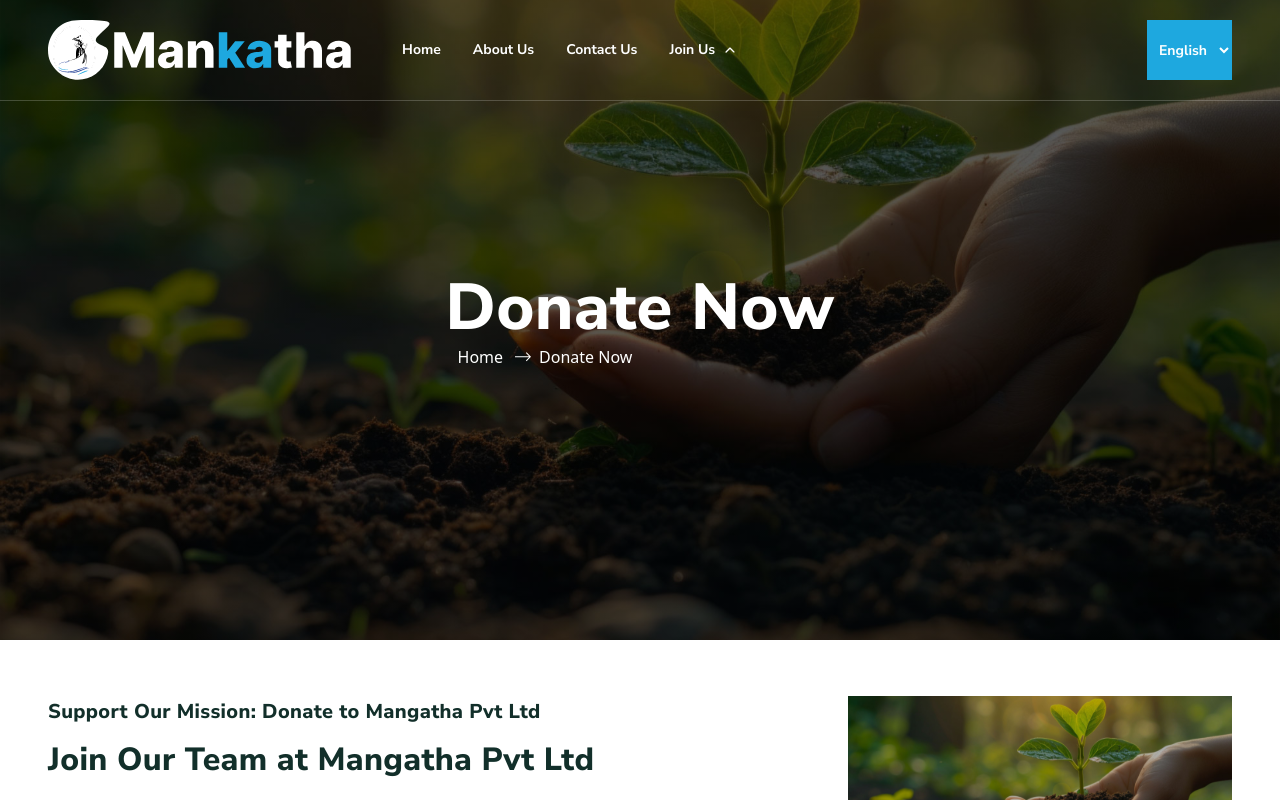
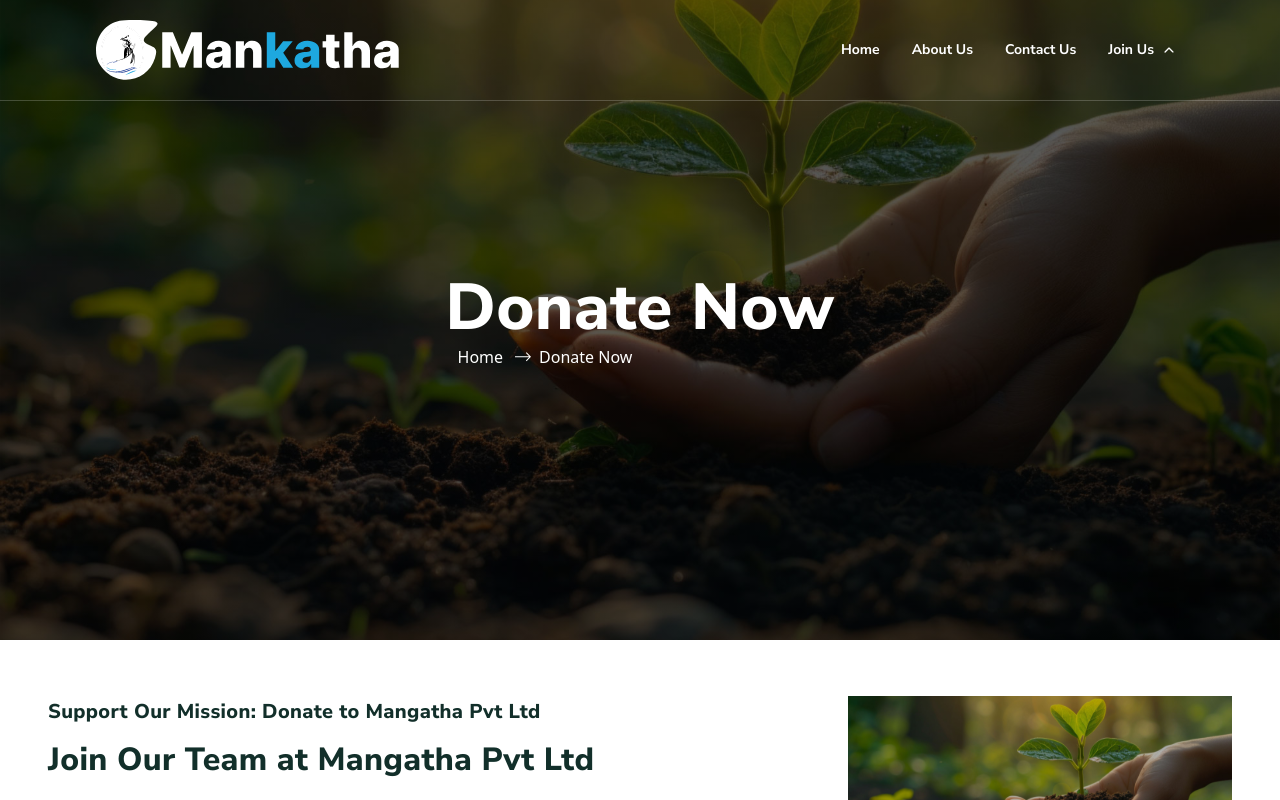
Before and after one commit to MrbadMiro/Care, a React (Vite) app: page /donate in a window 1280 px wide. Shown: the top 800 px of the page. Built offline with nearby package versions, Linux system fonts and the light colour scheme; what tailwindcss-animatecss, tailwindcss-debug-screens would draw is missing.

Commit message:
Hero Section

```diff
--- a/src/components/Header/Navbar.jsx
+++ b/src/components/Header/Navbar.jsx
@@ -48,19 +48,24 @@ const Navbar = () => {
 
     return (
         <div
-            className={`fixed z-20 top-0 w-full flex md:px-12 px-6 border-b border-b-white border-opacity-20 transition-all duration-300 ${
+            className={`fixed z-20 top-0 w-full flex md:px-24 px-6 border-b border-b-white border-opacity-20 transition-all duration-300 ${
                 isVisible ? "translate-y-0" : "-translate-y-full"
             }`}
             style={{
                 backgroundColor: scrollY > 50 ? "#080229" : "transparent",
             }}
         >
-            <div className="mx-auto flex w-full max-w-7xl justify-between py-5 text-sm text-white font-bold font-nunito">
+            <div className="mx-auto flex w-full  justify-between py-5 text-sm text-white font-bold font-nunito">
                 {/* Left Section */}
-                <div className="flex items-center gap-10">
+                <div className="flex items-center justify-between gap-10">
                     {/* Logo */}
                     <img src={logo} alt="Logo" className="h-[60px]" />
 
+
+                </div>
+
+                {/* Right Section */}
+                <div className="flex gap-2">
                     {isSideMenuOpen && <MobileNav closeSideMenu={closeSideMenu} />}
                     {/* Navitems */}
                     <div className="hidden md:flex items-center gap-4 transition-all">
@@ -90,20 +95,16 @@ const Navbar = () => {
                             </div>
                         ))}
                     </div>
-                </div>
-
-                {/* Right Section */}
-                <div className="flex gap-2">
                     {/* <button className="hidden px-4 py-2 bg-[#1EA8DF] text-white font-bold rounded-full md:flex items-center gap-1"  onClick={handleDonateClick}>
                         <FaHeart />
                         Donate Now
                     </button> */}
 
-                    <select id="language" className="hidden md:flex bg-[#1EA8DF] p-2 outline-none ">
+                    {/* <select id="language" className="hidden md:flex bg-[#1EA8DF] p-2 outline-none ">
                         <option  value="english">English</option>
                         <option value="tamil">Tamil</option>
                         <option value="sinhala">Sinhala</option>
-                    </select>
+                    </select> */}
                 </div>
                 <FiMenu
                     className="cursor-pointer text-4xl md:hidden"
--- a/src/components/Home/Hero.jsx
+++ b/src/components/Home/Hero.jsx
@@ -59,13 +59,13 @@ const Hero = () => {
   };
 
   return (
-    <div className="w-full relative h-[100vh] md:h-[110vh] flex">
+    <div className="w-full relative h-[100vh] md:h-[110vh]  flex ">
       {HeroSlider.map((item, i) => (
         <div
           key={i}
           className={`slide-container ${i === index ? "block" : "hidden"} flex w-full`}
         >
-          <div className="w-full h-[100vh] md:h-[110vh] relative overflow-hidden flex items-center">
+          <div className="w-full  h-[100vh] md:h-[110vh] relative overflow-hidden flex items-center">
             <img
               alt=""
               className=" -z-10 h-full w-full absolute zoom-in"
@@ -80,7 +80,7 @@ const Hero = () => {
               alt=""
               className="hidden md:flex absolute bg-opacity-80 left-[35px] bottom-0 w-[205px] animate-wiperAnimation"
             />
-            <div className="flex flex-col w-full my-[200px] z-4 px-6 md:px-12">
+            <div className="flex flex-col w-full my-[200px] z-4 px-6 md:px-24">
               <div className="w-full flex flex-col">
                 <div className="w-full animate-slideContent2">
                   <p className="font-nunito font-extrabold text-white text-[30px] leading-[30px] md:text-[60px] md:leading-[60px] flex flex-row w-full">
--- a/src/components/Home/Home_About.jsx
+++ b/src/components/Home/Home_About.jsx
@@ -28,7 +28,7 @@ const Home_About = () => {
 		navigate("/Careerr");
 	};
 	return (
-		<div className="w-full flex flex-col sm:px-12 px-3 my-24 items-center justify-center">
+		<div className="w-full flex flex-col sm:px-24 px-3 my-24 items-center justify-center">
 			<div className="w-full grid md:grid-cols-2">
 				{/* 1st div */}
 				<div className="relative flex sm:pl-[100px] sm:pr-[10px]  py">
@@ -44,7 +44,7 @@ const Home_About = () => {
 						}}
 						src={About_mimg}
 						alt=""
-						className=" object-cover w-full h-[500px] md:h-[690px] opacity-80 rounded-[30px]  "
+						className=" object-cover w-full h-[500px] md:h-full opacity-80 rounded-[30px]  "
 					/>
 
 					<div className="hidden md:flex absolute border-10 border-white top-[80px] animate-bounce-slow -left-[4px]">
@@ -134,7 +134,7 @@ const Home_About = () => {
 							ease: "easeIn",
 							duration: 0.3,
 						}}
-						className="grid  grid-cols-3 mt-5 w-full justify-between py-5 border-b border-b-[#DDDDDD] ">
+						className="grid  grid-cols-3 mt-2 w-full justify-between py-5 border-b border-b-[#DDDDDD] ">
 						<div className="flex flex-col items-center justify-center gap-3 px-[15px]">
 							<img
 								src={About_icon1}
@@ -208,7 +208,7 @@ const Home_About = () => {
 							ease: "easeIn",
 							duration: 0.1,
 						}}
-						className="flex flex-cols-2 my-10 items-center justify-between ">
+						className="flex flex-cols-2 my-5 items-center justify-between ">
 						<div className="flex flex-cols-2 gap-3 items-center justify-center ">
 							<div className="flex  rounded-full border-dotted border-2 border-[#1EA8DF] p-1 ">
 								<img
--- a/src/components/Home/Progress.jsx
+++ b/src/components/Home/Progress.jsx
@@ -25,7 +25,7 @@ const Progress = () => {
 	const sectionStyle2 = createSectionStyle(Progress_img2);
 	const sectionStyle3 = createSectionStyle(Progress_img3);
 	return (
-		<div className="flex flex-col ss:px-12 px-3 w-full  my-24 md:mt-0">
+		<div className="flex flex-col ss:px-24 px-3 w-full  my-24 md:mt-0">
 			<div className="grid sm:grid-cols-2 md:grid-cols-3 relative md:gap-4 gap-24 w-full ">
 				{/* 1st div */}
 				<div
--- a/src/components/Home/Testimonial2.jsx
+++ b/src/components/Home/Testimonial2.jsx
@@ -61,11 +61,11 @@ const Testimonial2 = () => {
                         <img src={A_2_icon} alt="" className="animate-bounce" />
                     </div>
                     <p className="font-caveat text-center font-bold text-[#1EA8DF] text-[22px] leading-[22px] tracking-[2.2px]">
-                        OUR TESTIMONIALS
+                        TESTIMONIALS
                     </p>
                 </div>
                 <div className="w-full mb-12 relative z-1">
-                    <p className="font-nunito text-center font-extrabold text-[#122F2A] mt-2 text-[40px] leading-[50px] tracking-[0.33px]">
+                    <p className="font-nunito text-center font-extrabold text-[#122F2A] mt-6 text-[40px] leading-[50px] tracking-[0.33px]">
                         What They’re Saying
                     </p>
                     <img
@@ -103,7 +103,7 @@ const Testimonial2 = () => {
                                     className="p-8 w-full flex-shrink-0 flex flex-row border rounded-[80px] border-[#DDDDDD] relative py-12"
                                     style={{ minWidth: "100%" }}>
                                     <div className="flex flex-col w-full gap-1">
-                                        <p className="font-nunito text-center mt-2 text-[24px] font-extrabold text-[#122F2A]">
+                                        <p className="font-nunito text-center mt-8 text-[24px] font-extrabold text-[#122F2A]">
                                             {item.name}
                                         </p>
                                         <p className="font-rubik text-center text-[16px] font-normal mt-4 text-[#636363]">
--- a/src/index.css
+++ b/src/index.css
@@ -6,8 +6,7 @@
 @tailwind components;
 @tailwind utilities;
 
-html,
-body {
+html,body {
 	overflow-x: hidden;
 }
 
```
